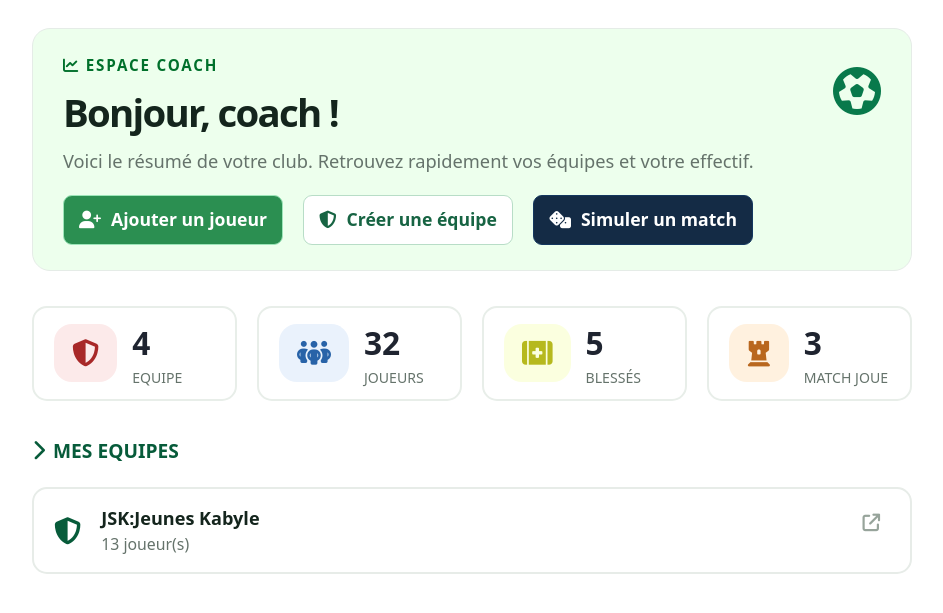
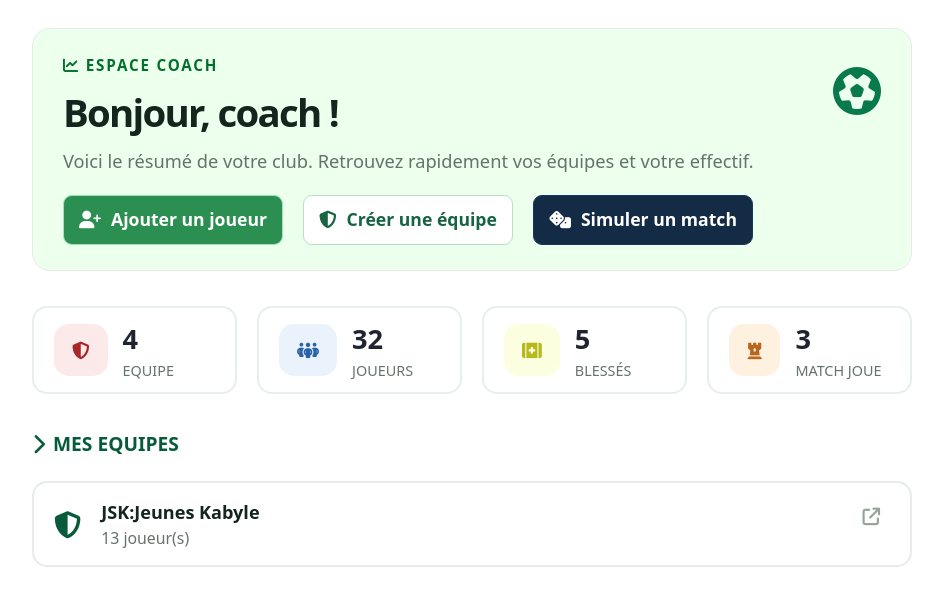
Before and after one commit to yousra57/sport_manager_v1_WEB, a PHP site: template web/app/views/home.php in a window 1280 px wide. Shown: the top 613 px of the page, without its empty margins (168-1111 px from the left). Run offline with PHP 8.4, Linux system fonts and the light colour scheme; the template is opened without the code that fills it, so the values that code supplies are empty.

Commit message:
style: amélioration du style de la page home

```diff
--- a/web/public/css/style.css
+++ b/web/public/css/style.css
@@ -490,11 +490,11 @@ form .auth-link{
 
 .dashboard-icon{
     padding: 15px 18px 12px;
-    border-radius: 18px;
+    border-radius: 15px;
 }
 
 .dashboard-stat .fa-solid{
-    font-size: 1.7rem;
+    font-size: 1.1rem;
     margin: 0;
 }
 
@@ -526,12 +526,12 @@ form .auth-link{
 }
 
 .dashboard-stat-value{
-    font-size: 1.98rem;
+    font-size: 1.7rem;
     font-weight: 700;
 }
 
 .dashboard-stat-title{
-    font-size: .88rem;
+    font-size: .9rem;
     font-weight: 400;
     color: #65736b;
     text-transform: uppercase;
```
